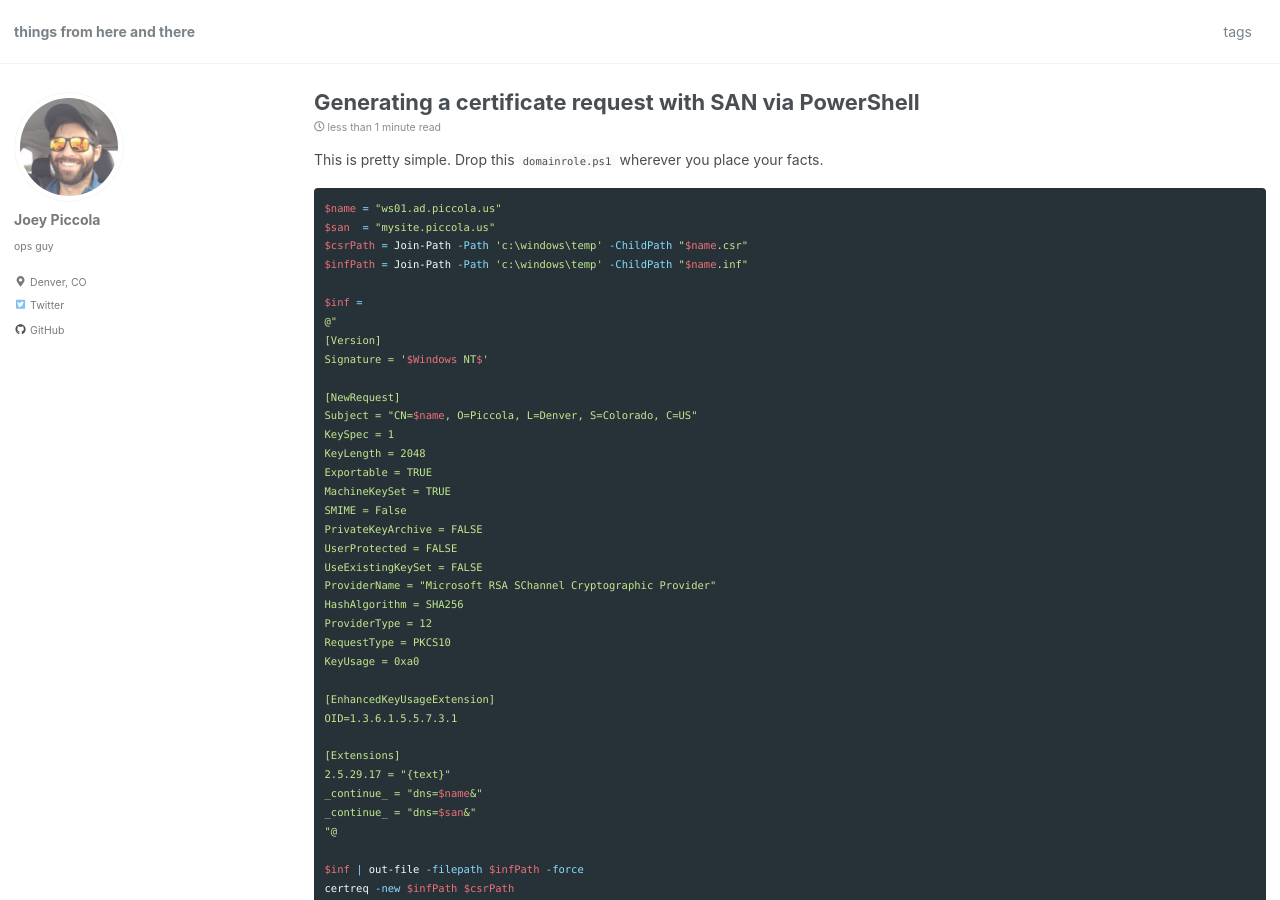
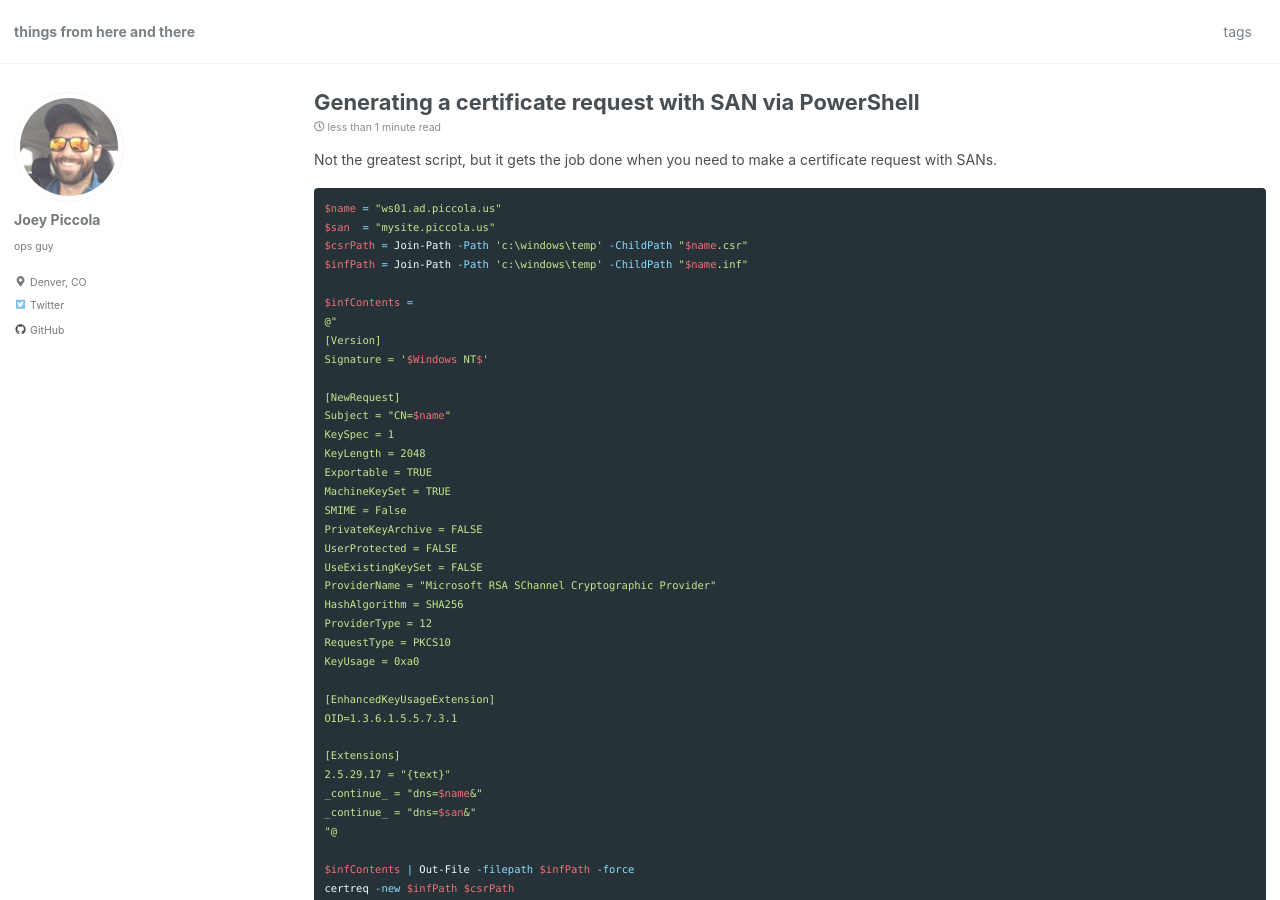
Before and after one commit to joeypiccola/joeypiccola.github.io, a Jekyll site: the page built from _posts/2018-09-29-gen-cert-with-ps-and-certreq.md, in a window 1280 px wide and 900 px high. Built offline with Jekyll 4.4.1, drawn with Linux system fonts in a browser that asks for light colours; nearby versions of some CDN libraries.

````diff
--- a/_posts/2018-09-29-gen-cert-with-ps-and-certreq.md
+++ b/_posts/2018-09-29-gen-cert-with-ps-and-certreq.md
@@ -5,7 +5,7 @@ tags:
   - powershell
 ---
 
-This is pretty simple. Drop this `domainrole.ps1` wherever you place your facts.
+Not the greatest script, but it gets the job done when you need to make a certificate request with SANs.
 
 ```powershell
 $name = "ws01.ad.piccola.us"
@@ -13,13 +13,13 @@ $san  = "mysite.piccola.us"
 $csrPath = Join-Path -Path 'c:\windows\temp' -ChildPath "$name.csr"
 $infPath = Join-Path -Path 'c:\windows\temp' -ChildPath "$name.inf"
 
-$inf =
+$infContents =
 @"
 [Version]
 Signature = '$Windows NT$'
 
 [NewRequest]
-Subject = "CN=$name, O=Piccola, L=Denver, S=Colorado, C=US"
+Subject = "CN=$name"
 KeySpec = 1
 KeyLength = 2048
 Exportable = TRUE
@@ -43,6 +43,6 @@ _continue_ = "dns=$name&"
 _continue_ = "dns=$san&"
 "@
 
-$inf | out-file -filepath $infPath -force
+$infContents | Out-File -filepath $infPath -force
 certreq -new $infPath $csrPath
 ```
````
